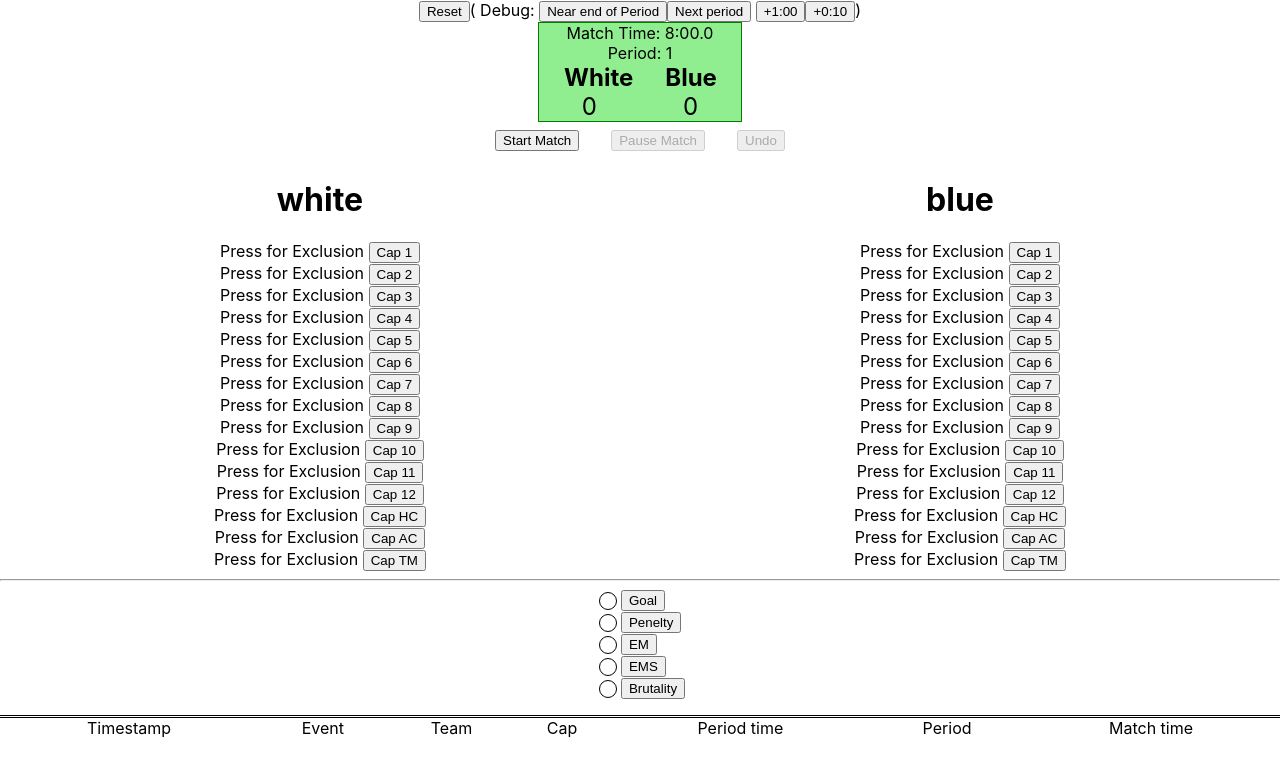
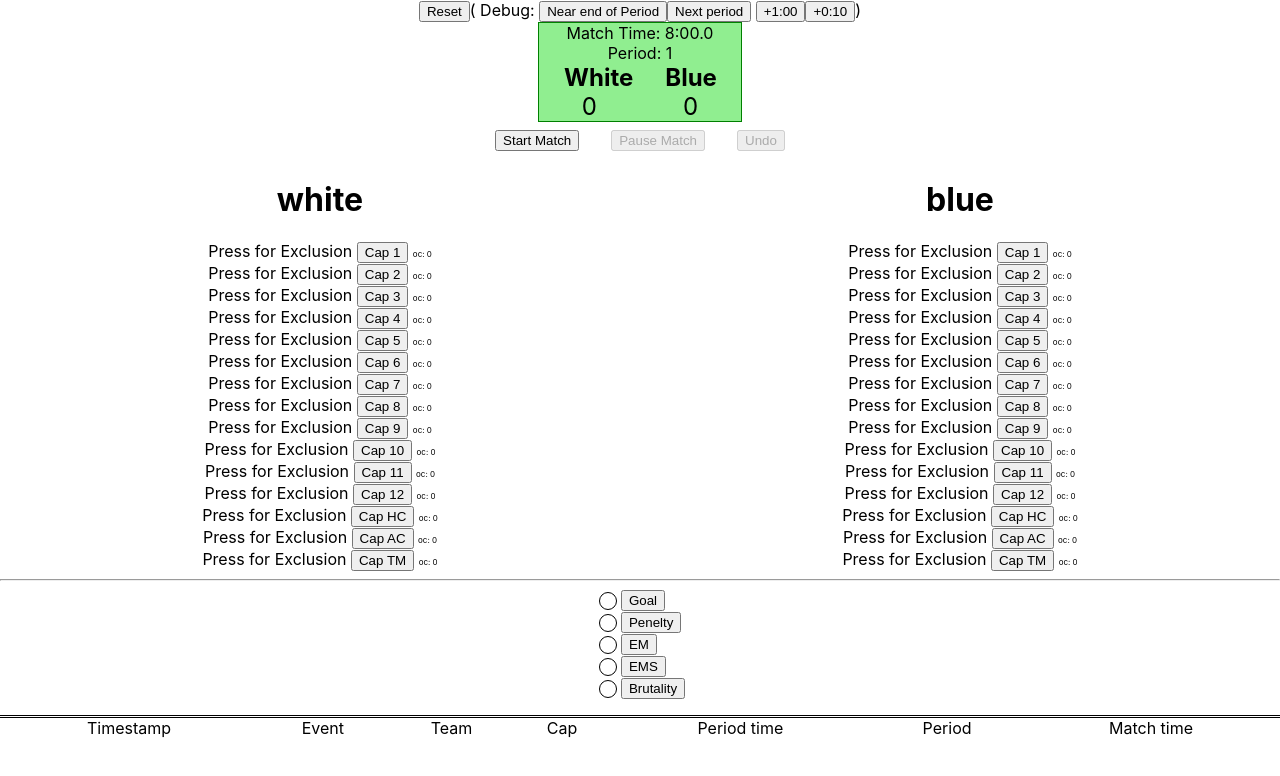
Before and after one commit to thecodeite/water-polo-scoreboard, a React (Create React App) app: page / in a window 1280 px wide. Shown: the top 776 px of the page. Built offline with nearby package versions, Linux system fonts and the light colour scheme.

Commit message:
Display oc

```diff
--- a/src/components/TeamControls.scss
+++ b/src/components/TeamControls.scss
@@ -4,6 +4,10 @@
     & > * {
       flex-grow: 1;
     }
+  }
+
+  small {
+    font-size: 50%;
   }
 }
 
--- a/src/components/TeamControls.tsx
+++ b/src/components/TeamControls.tsx
@@ -109,7 +109,8 @@ function SingleTeamControls({
               <button disabled={playerDisabled(cap)} onClick={() => tapCap(cap)}>
                 Cap {cap}
               </button>
-            </label>
+            </label>{' '}
+            <small>oc: {globalState[team].offenceCount[cap].count}</small>
           </div>
         ))}
       </div>
```
